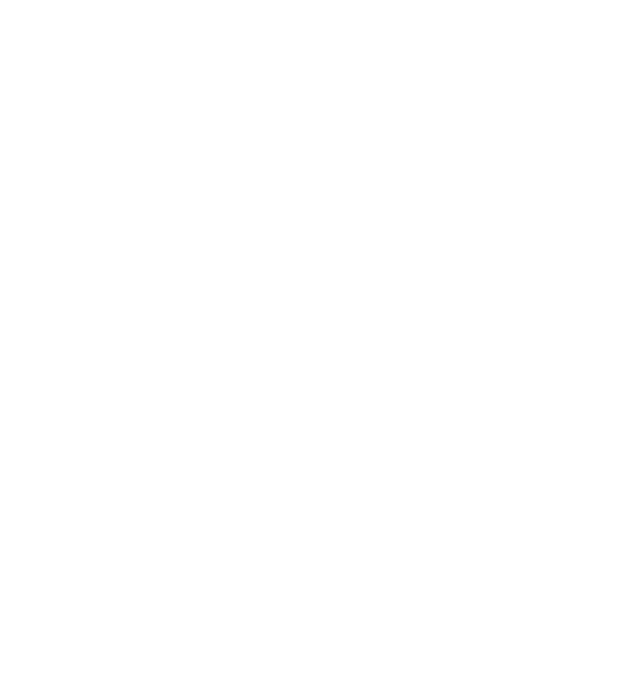
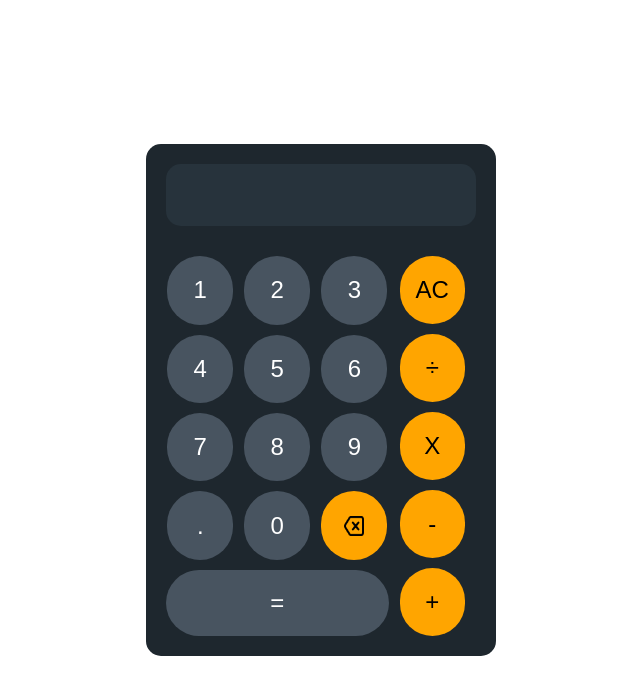
Before and after one commit to notaarryan/calculator, a plain HTML site: page index.html in a window 1280 px wide. Shown: the whole page, without its empty margins (319-959 px from the left). Drawn offline with Linux system fonts and the light colour scheme; a web font is replaced by a local one.

Commit message:
Set up calculator layout and base logic
- Built static HTML structure with 12 number/operator buttons and display area
- Styled buttons and display with Flexbox, aspect-ratio, and digital-style fonts
- Added WDXL Lubrifont TC from Google Fonts
- Implemented core arithmetic functions (add, subtract, multiply, divide)
- Created operate() function to evaluate expressions
- Added clear() function to reset values

```diff
--- a/index.html
+++ b/index.html
@@ -4,11 +4,45 @@
 <head>
     <meta charset="UTF-8">
     <title>Calculator</title>
+    <link rel="preconnect" href="https://fonts.googleapis.com">
+    <link rel="preconnect" href="https://fonts.gstatic.com" crossorigin>
+    <link href="https://fonts.googleapis.com/css2?family=VT323&family=WDXL+Lubrifont+TC&display=swap" rel="stylesheet">
     <link rel="stylesheet" href="./styles.css">
 </head>
 
 <body>
+    <div class="container">
+        <div class="calculator">
+            <div class="display">
 
+            </div>
+            <div class="button-container">
+                <div class="numbers">
+                    <button class="btn-number" id="1">1</button>
+                    <button class="btn-number" id="2">2</button>
+                    <button class="btn-number" id="3">3</button>
+                    <button class="btn-number" id="4">4</button>
+                    <button class="btn-number" id="5">5</button>
+                    <button class="btn-number" id="6">6</button>
+                    <button class="btn-number" id="7">7</button>
+                    <button class="btn-number" id="8">8</button>
+                    <button class="btn-number" id="9">9</button>
+                    <button class="btn-operator" id="op-decimal">.</button>
+                    <button class="btn-number" id="0">0</button>
+                    <button class="btn-operator" id="op-backspace"><img height="20px" width="20px"
+                            src="./images/backspace-icon-2048x1714-fco8gl58.png"></button>
+                    <button class="btn-operator" id="op-equals">=</button>
+                </div>
+                <div class="operators">
+                    <button class="btn-operator" id="op-ac">AC</button>
+                    <button class="btn-operator" id="op-divide">÷</button>
+                    <button class="btn-operator" id="op-multiply">X</button>
+                    <button class="btn-operator" id="op-substract">-</button>
+                    <button class="btn-operator" id="op-add">+</button>
+                </div>
+            </div>
+        </div>
+    </div>
 
     <script src="./script.js"></script>
 </body>
--- a/script.js
+++ b/script.js
@@ -0,0 +1,41 @@
+let add = (a, b) => {
+  return a + b;
+};
+
+let subtract = (a, b) => {
+  return a - b;
+};
+
+let multiply = (a, b) => {
+  return a * b;
+};
+
+let divide = (a, b) => {
+  return a / b;
+};
+
+let operate = (num1, num2, operator) => {
+  if (operator == "+") {
+    return add(num1, num2);
+  } else if (operator == "-") {
+    return subtract(num1, num2);
+  } else if (operator == "*") {
+    return multiply(num1, num2);
+  } else if (operator == "/") {
+    return divide(num1, num2);
+  } else {
+    return 0;
+  }
+};
+
+let clear = () => {
+  num1 = 0;
+  num2 = 0;
+  operator = "";
+};
+
+let num1 = 0;
+let num2 = 0;
+let operator = "";
+
+let
--- a/styles.css
+++ b/styles.css
@@ -0,0 +1,94 @@
+* {
+    padding: 0;
+    margin: 0;
+    box-sizing: border-box;
+    font-family: "WDXL Lubrifont TC", sans-serif;
+}
+
+
+body {
+    display: flex;
+    flex-direction: column;
+    justify-content: center;
+    align-items: center;
+    height: 100vh;
+}
+
+.calculator {
+    background-color: #1e272e;
+    max-width: 350px;
+    border-radius: 15px;
+    color: white;
+    padding: 20px;
+    display: flex;
+    flex-wrap: wrap;
+}
+
+.display {
+    background-color: #27333c;
+    border-radius: 15px;
+    padding: 10px;
+    font-size: 36px;
+    flex-basis: 50px;
+    width: 35vw;
+    min-width: 250px;
+    text-align: right;
+    margin-bottom: 30px;
+    word-wrap: break-word;
+    overflow-wrap: break-word;
+    white-space: normal;
+    flex: 1;
+    min-height: 62.5px;
+}
+
+.button-container {
+    display: flex;
+    justify-content: space-evenly;
+}
+
+.numbers,
+.operators {
+    display: flex;
+    flex-direction: row;
+    flex-wrap: wrap;
+    gap: 10px;
+    justify-content: space-evenly;
+}
+
+.operators {
+    gap: 10px;
+}
+
+.btn-number,
+.btn-operator {
+    color: white;
+    background-color: #485460;
+    border: none;
+    border-radius: 50px;
+    padding: 20px;
+    aspect-ratio: 1/1;
+    text-align: center;
+    display: flex;
+    justify-content: center;
+    align-items: center;
+    font-size: 24px;
+}
+
+.numbers button {
+    width: 29.5%;
+}
+
+.operators button {
+    width: 75%;
+    background-color: orange;
+    color: black;
+}
+
+#op-equals {
+    flex: 1;
+    height: 66px;
+}
+
+#op-backspace {
+    background-color: orange;
+}
```
Also changed, not shown: images/backspace-icon-2048x1714-fco8gl58.png (added).
